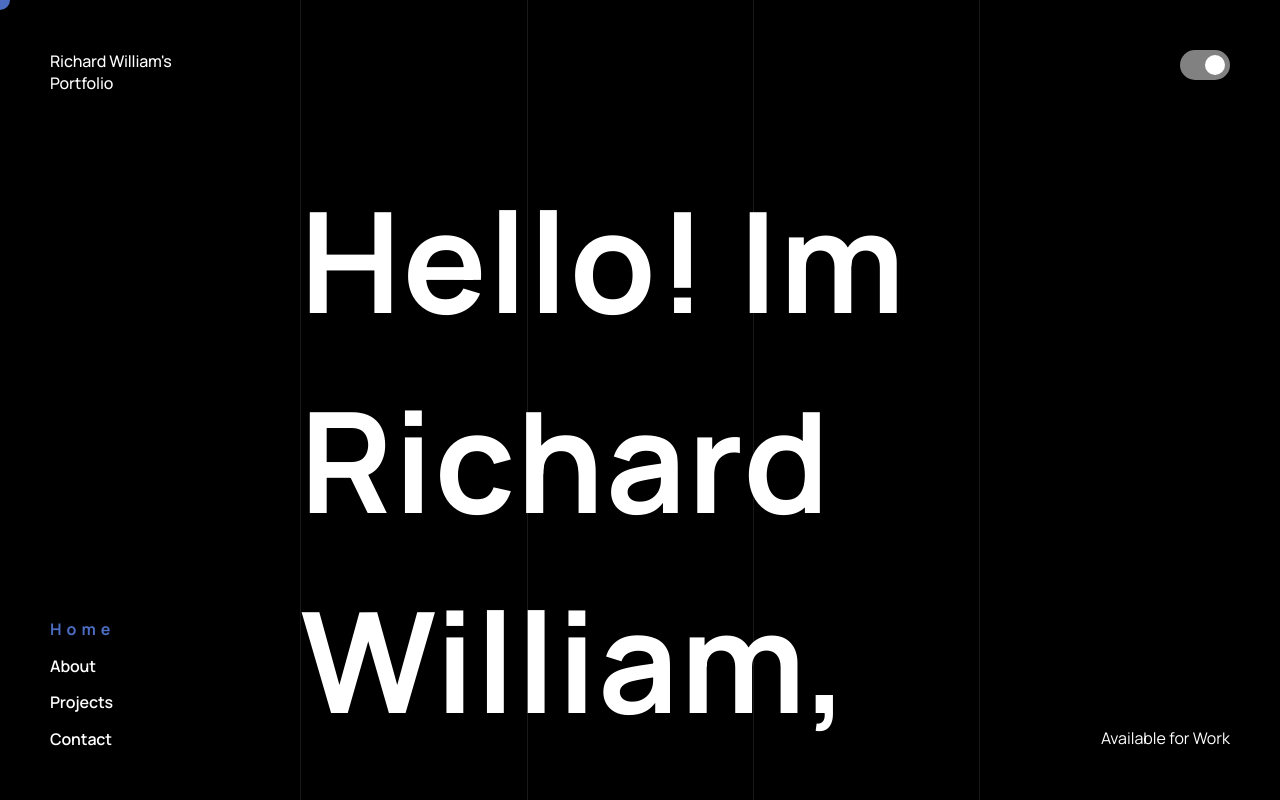
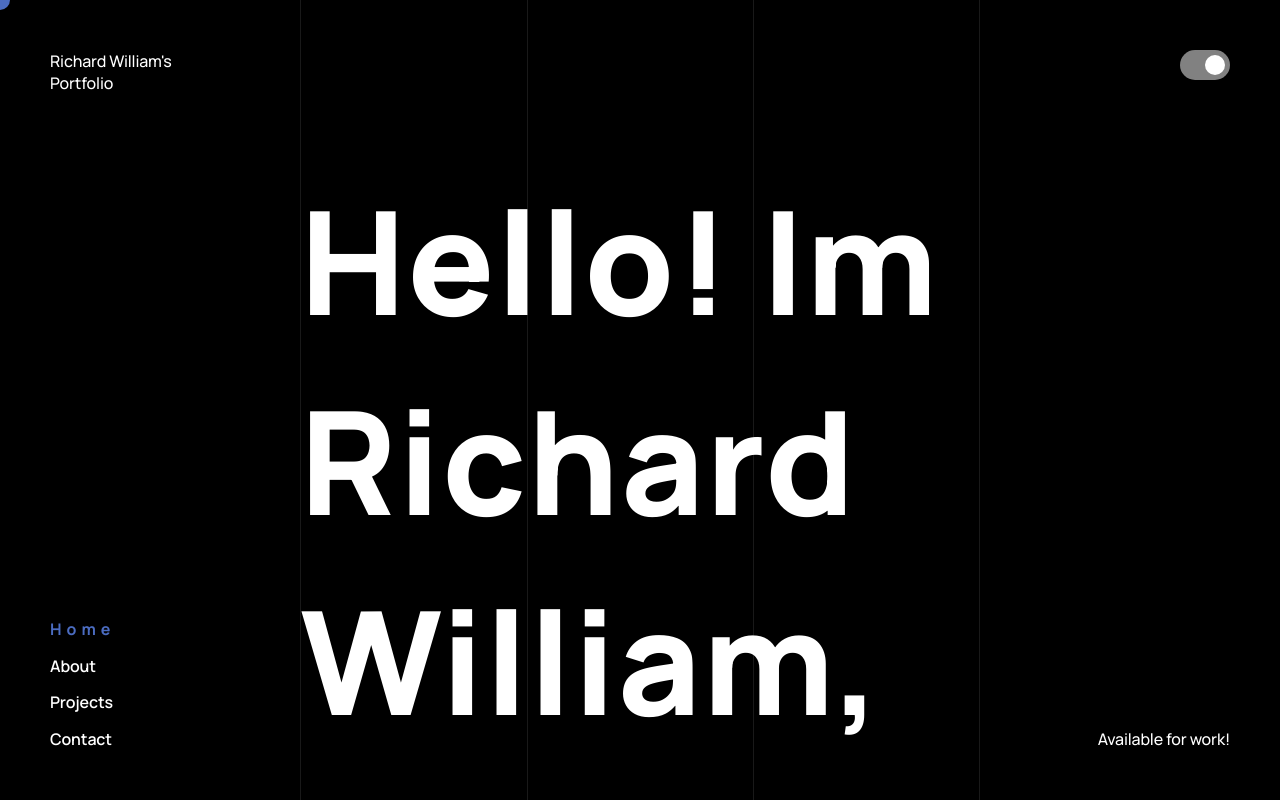
Before and after one commit to beliver-jsx/tulip-landingpage, a Next.js app: page / in a window 1280 px wide. Shown: the top 800 px of the page. Built offline with nearby package versions, Linux system fonts and the light colour scheme.

Commit message:
layout component animation animation

```diff
--- a/src/components/Layout.tsx
+++ b/src/components/Layout.tsx
@@ -4,6 +4,7 @@ import { motion } from 'framer-motion'
 import { cursor } from "@/store/slices";
 import SmoothScroll from "./SmoothScroller";
 import { useAppDispatch } from "@/store/hooks";
+import Link from "next/link";
 const DynamicToggler = dynamic(() => import('./ThemeToggle'),
     { ssr: false })
 
@@ -32,20 +33,18 @@ const Layout = ({ children }: any) => {
 export default Layout
 
 
-
-
-
 // Components
 
 const DesktopControls = ({ handleDefault, handleFocused }: any) => (
     <div className="w-full h-full fixed top-0 left-0 p-[50px] grid grid-cols-2">
         <div>
-            <motion.h5
-                onHoverEnd={handleDefault}
-                className=" cursor-pointer text-md"
-                onHoverStart={handleFocused}
-                whileHover={{ letterSpacing: '1px', color: '#4b6cc1' }}
-            >Richard William's <br /> Portfolio</motion.h5>
+            <Link href={'/'}>
+                <motion.h5
+                    onHoverEnd={handleDefault}
+                    className=" cursor-pointer text-md"
+                    onHoverStart={handleFocused}
+                    whileHover={{ letterSpacing: '1px', color: '#4b6cc1' }}
+                >Richard William's <br /> Portfolio</motion.h5></Link>
         </div>
 
         <div>
@@ -56,7 +55,13 @@ const DesktopControls = ({ handleDefault, handleFocused }: any) => (
             <LgMenu />
         </div>
         <div className="flex items-end justify-end  w-full h-full">
-            <h5 className="text-right mt-auto">Available for Work</h5>
+            <Link href={'/'}>
+                <motion.h5
+                    onHoverEnd={handleDefault}
+                    className=" cursor-pointer text-md"
+                    onHoverStart={handleFocused}
+                    whileHover={{ letterSpacing: '3px', color: '#4b6cc1', fontWeight: "bold" }}
+                >Available for work!</motion.h5></Link>
         </div>
     </div >
 )
--- a/src/components/ThemeToggle.tsx
+++ b/src/components/ThemeToggle.tsx
@@ -1,27 +1,44 @@
+const spring = {
+    type: "spring",
+    stiffness: 700,
+    damping: 30
+};
 import { motion } from 'framer-motion'
-import { useState, useEffect } from "react";
 import { useTheme } from 'next-themes'
+import { cursor } from '@/store/slices'
+import { useAppDispatch } from '@/store/hooks'
+
+
 const ThemeToggle = () => {
-
     const { theme, setTheme } = useTheme()
+    const dispatch = useAppDispatch()
+    const handleFocused = () => {
+        dispatch(cursor('focused'))
+    }
+    const handleDefault = () => {
+        dispatch(cursor('default'))
+    }
 
     const toggleSwitch = () => {
         setTheme(theme == 'light' ? 'dark' : 'light')
     };
 
     return (
-        <div className='flex justify-end'>
-            <div className="switch" data-isOn={theme === 'dark'} onClick={toggleSwitch}>
-                <motion.div className="handle bg-black dark:bg-white" layout transition={spring} />
+        <div
+            onMouseEnter={handleFocused}
+            onMouseLeave={handleDefault}
+            className='flex justify-end'>
+
+            <div className="switch"
+                onClick={toggleSwitch}
+                data-isOn={theme === 'dark'}>
+                <motion.div
+                    layout
+                    transition={spring}
+                    className="handle bg-black dark:bg-white" />
             </div>
 
         </div>
     )
 }
 export default ThemeToggle
-
-const spring = {
-    type: "spring",
-    stiffness: 700,
-    damping: 30
-};
--- a/tailwind.config.js
+++ b/tailwind.config.js
@@ -42,10 +42,10 @@ module.exports = {
           fontWeight: '600',
         }],
 
-        'xl': ['140px', {
+        'xl': ['9rem', {
           lineHeight: '200px',
           letterSpacing: '0.01em',
-          fontWeight: '700',
+          fontWeight: '800',
         }]
       },
 
```
